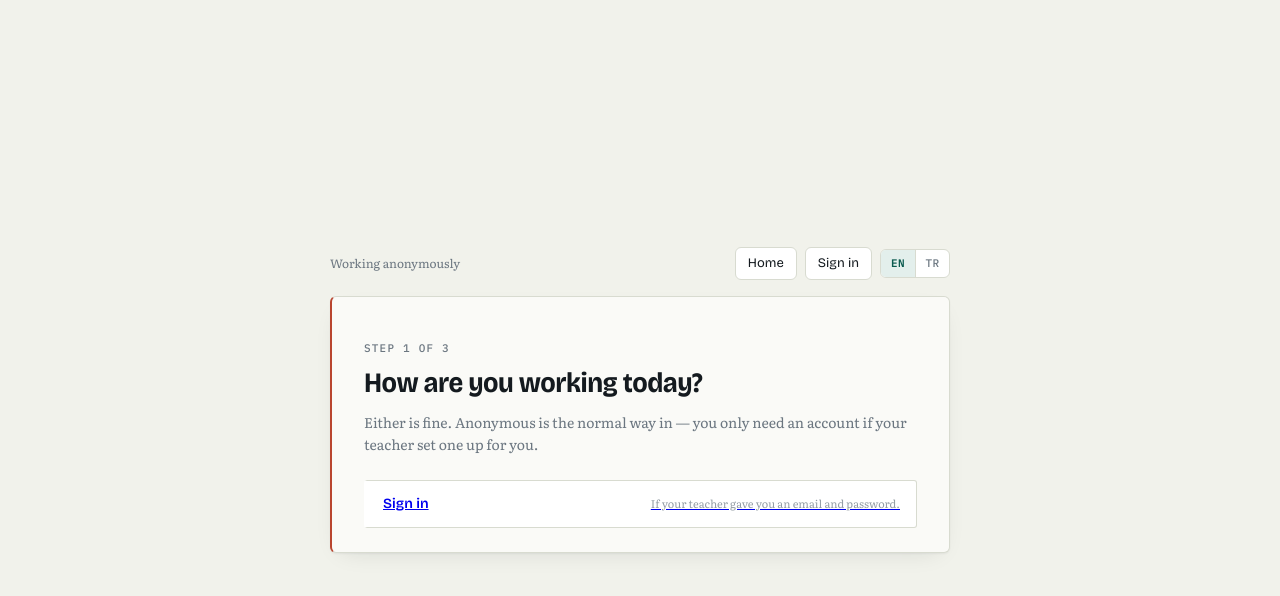
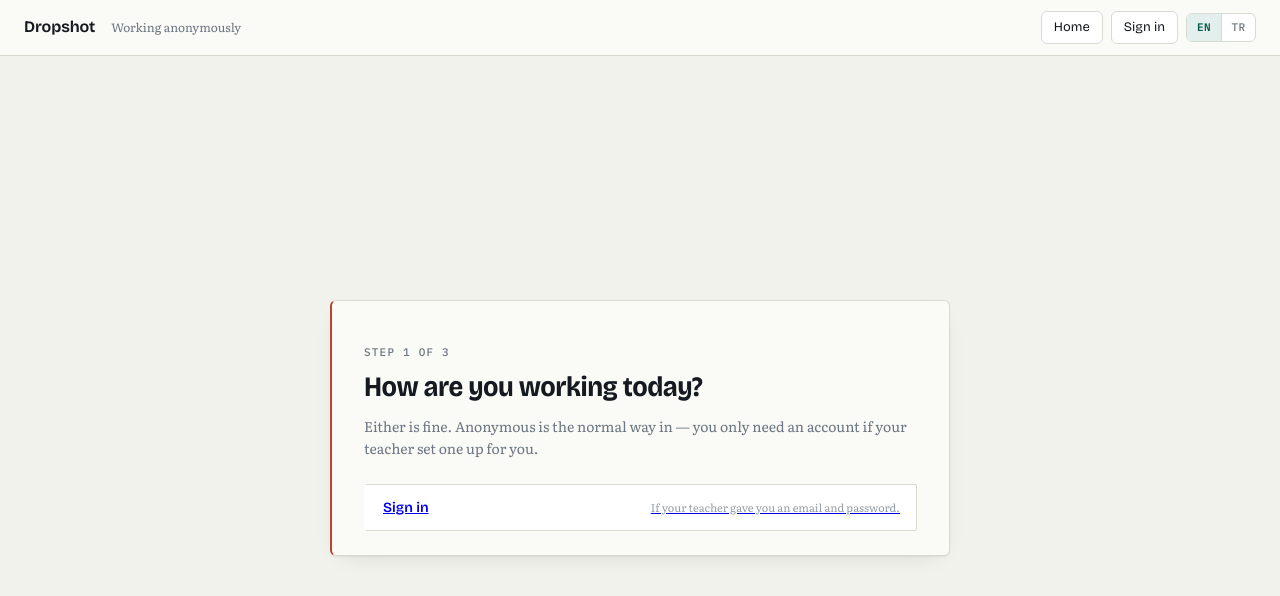
Before and after one commit to canberkakartuna/feedback_evaluator, a React (Vite) app: page / in a window 1280 px wide. Shown: the top 596 px of the page. Built offline with nearby package versions, Linux system fonts and the light colour scheme.

Commit message:
Refactor navigation: replace TopBar with Navbar component across multiple routes and update styles for fixed positioning

```diff
--- a/src/components/Chrome.css
+++ b/src/components/Chrome.css
@@ -6,6 +6,50 @@
    furniture until you need it, which is the point: a student who
    has finished should not have to hunt for the way out.
    ───────────────────────────────────────────────────────────── */
+
+/* ── the navbar ──────────────────────────────────────────────── */
+
+/* Fixed rather than sticky: the student entry screens and the two consoles
+   scroll in different containers (one is its own scroll region, the other is
+   the window), and a fixed strip is the one positioning scheme that sits
+   above either without caring which. Every page that renders this owes it
+   `padding-top: var(--nb-h)` up top, or its own first pixels land underneath. */
+.nb-bar {
+  position: fixed;
+  top: 0;
+  left: 0;
+  right: 0;
+  z-index: 50;
+  display: flex;
+  align-items: center;
+  gap: var(--s-4);
+  height: var(--nb-h);
+  padding: 0 var(--s-5);
+  background: var(--paper);
+  border-bottom: 1px solid var(--edge);
+}
+
+.nb-brand {
+  flex: none;
+  display: inline-flex;
+  align-items: center;
+  text-decoration: none;
+  color: var(--ink);
+}
+
+.nb-brand-name {
+  font-family: var(--f-display);
+  font-size: var(--t-16);
+  font-weight: 650;
+  letter-spacing: -0.01em;
+}
+
+@media (max-width: 640px) {
+  .nb-bar {
+    padding: 0 var(--s-3);
+    gap: var(--s-2);
+  }
+}
 
 .ch-bar {
   display: flex;
@@ -195,3 +239,41 @@
     justify-content: flex-end;
   }
 }
+
+/* ── the navbar copy ─────────────────────────────────────────── */
+
+/* Lives inside .nb-bar, which is fixed to a single height — so unlike 'page'
+   or 'bar' this one never wraps, whatever it holds. Past the point where its
+   buttons no longer fit, it scrolls sideways instead of growing taller and
+   pushing the fixed strip's height out from under the page below it. */
+.ch-bar[data-layout='nav'] {
+  flex: 1;
+  /* Lets the row actually shrink to the space left of the brand, rather than
+     forcing .nb-bar itself wider than the viewport — the scrolling below
+     depends on that. */
+  min-width: 0;
+  flex-wrap: nowrap;
+  width: auto;
+  max-width: none;
+  margin: 0;
+  /* `safe` is the point: plain flex-end hides whatever doesn't fit off the
+     *left*, past scrollLeft 0, with no hint it's there. `safe` falls back to
+     flex-start the moment content overflows, so the scrollable overflow
+     always starts from something visible. */
+  justify-content: safe flex-end;
+  overflow-x: auto;
+  overflow-y: hidden;
+}
+
+.ch-bar[data-layout='nav'] .ch-btn {
+  flex-shrink: 0;
+}
+
+.ch-bar[data-layout='nav'] .ch-lang {
+  flex-shrink: 0;
+}
+
+.ch-bar[data-layout='nav'] .ch-who {
+  flex-shrink: 0;
+  white-space: nowrap;
+}
--- a/src/components/Entry.css
+++ b/src/components/Entry.css
@@ -1,15 +1,15 @@
 /* The cover of the exercise book: one sheet, the margin rule down its side. */
 
-/* A column, because every entry screen now carries the bar of direct buttons
-   above its sheet — see components/TopBar.jsx. With one child it centres
-   exactly as it did when the card was the only thing here. */
+/* The card, centred under the fixed navbar every entry screen renders above
+   it — see components/Navbar.jsx. `padding-top` clears that strip, since the
+   navbar is fixed to the viewport rather than sitting in this flow. */
 .en-page {
   display: flex;
   flex-direction: column;
   align-items: center;
   justify-content: center;
   min-height: 100%;
-  padding: var(--s-5) var(--s-4);
+  padding: calc(var(--nb-h) + var(--s-5)) var(--s-4) var(--s-5);
   background: var(--paper-sunk);
   overflow-y: auto;
 }
@@ -194,7 +194,7 @@
 @media (max-width: 759px) {
   .en-page {
     align-items: flex-start;
-    padding: var(--s-4) var(--s-3);
+    padding: calc(var(--nb-h) + var(--s-4)) var(--s-3) var(--s-3);
   }
 
   .en-card {
--- /dev/null
+++ b/src/components/Navbar.jsx
@@ -0,0 +1,31 @@
+import { Link } from 'react-router-dom'
+import { homeFor, useAuth } from '../lib/auth'
+import TopBar from './TopBar'
+import './Chrome.css'
+
+/**
+ * The one navbar, fixed to the top of the viewport on every screen that has
+ * one — the student entry flow, sign-in, the profile, the consent notice, and
+ * both consoles. It replaced a bare `TopBar` that used to scroll away with
+ * the page it sat on, which meant the way out was gone exactly when a long
+ * screen made you want it most.
+ *
+ * The brand is the one thing `TopBar` never carried: a link back to wherever
+ * this person's screen actually starts, which is `homeFor` for anyone signed
+ * in and `/` — the student entry screen — for everybody else. Everything to
+ * its right is `TopBar` itself, unchanged, so every prop it takes still
+ * works here.
+ */
+export default function Navbar(props) {
+  const { user } = useAuth()
+  const brandHref = user ? homeFor(user) : '/'
+
+  return (
+    <header className="nb-bar">
+      <Link className="nb-brand" to={brandHref}>
+        <span className="nb-brand-name">Dropshot</span>
+      </Link>
+      <TopBar layout="nav" {...props} />
+    </header>
+  )
+}
--- a/src/components/TopBar.jsx
+++ b/src/components/TopBar.jsx
@@ -21,9 +21,11 @@ import './Chrome.css'
  *   a student       Home · Class code · Profile · Sign out
  *   staff           My console · Profile · Sign out
  *
- * `layout` picks the arrangement, not the contents: `page` is the centred row
- * above an entry card, `stack` is a console sidebar, `bar` is the tight row at
- * the right of the workspace header. See Chrome.css.
+ * `layout` picks the arrangement, not the contents: `nav` is the fixed navbar
+ * every screen sits under (see Navbar.jsx), `stack` is a console sidebar,
+ * `bar` is the tight row at the right of the workspace header. `page` is what
+ * `nav` replaced and stays only for a screen that renders TopBar without one.
+ * See Chrome.css.
  */
 export default function TopBar({
   layout = 'page',
@@ -70,7 +72,7 @@ export default function TopBar({
     <nav className="ch-bar" data-layout={layout} aria-label={t('nav.label')}>
       {/* Only once `me` has settled, or the bar would flicker from "Sign in"
           to "Sign out" on every page load for someone already signed in. */}
-      {who && ready && layout === 'page' ? (
+      {who && ready && (layout === 'page' || layout === 'nav') ? (
         <p className="ch-who">
           {user ? t('nav.signedInAs', { name: user.name }) : t('nav.working')}
         </p>
--- a/src/index.css
+++ b/src/index.css
@@ -49,6 +49,9 @@
 
   /* the square */
   --sq: 24px;
+
+  /* the fixed navbar every screen sits under */
+  --nb-h: 56px;
 
   --s-1: 4px;
   --s-2: 8px;
--- a/src/routes/Profile.jsx
+++ b/src/routes/Profile.jsx
@@ -1,7 +1,7 @@
 import { Navigate } from 'react-router-dom'
 import { useAuth } from '../lib/auth'
 import { useI18n } from '../lib/i18n'
-import TopBar from '../components/TopBar'
+import Navbar from '../components/Navbar'
 import '../components/Entry.css'
 import './Profile.css'
 
@@ -40,7 +40,7 @@ export default function Profile() {
 
   return (
     <main className="en-page">
-      <TopBar profile={false} />
+      <Navbar profile={false} />
       <div className="en-card">
         <p className="eyebrow">{t('profile.eyebrow')}</p>
         <h1 className="en-title">{t('profile.title')}</h1>
--- a/src/routes/SignIn.jsx
+++ b/src/routes/SignIn.jsx
@@ -2,7 +2,7 @@ import { useState } from 'react'
 import { Navigate, useLocation, useNavigate } from 'react-router-dom'
 import { landingFor, useAuth } from '../lib/auth'
 import { useT } from '../lib/i18n'
-import TopBar from '../components/TopBar'
+import Navbar from '../components/Navbar'
 import './console.css'
 import '../components/Entry.css'
 
@@ -51,7 +51,7 @@ export default function SignIn() {
     <main className="en-page">
       {/* No "My console" here — nobody is signed in yet, and no sign-out for the
           same reason. Home and the language switch are the useful pair. */}
-      <TopBar who={false} />
+      <Navbar who={false} />
       <div className="en-card">
         <p className="eyebrow">{t('signin.eyebrow')}</p>
         <h1 className="en-title">{t('signin.title')}</h1>
--- a/src/routes/console.css
+++ b/src/routes/console.css
@@ -14,10 +14,13 @@
 
 /* ── shell ───────────────────────────────────────────────────── */
 
+/* Pushed down by the fixed navbar above it — see components/Navbar.jsx — so
+   neither column starts underneath that strip. */
 .cs {
   display: grid;
   grid-template-columns: 232px minmax(0, 1fr);
   min-height: 100dvh;
+  padding-top: var(--nb-h);
   background: var(--paper-sunk);
 }
 
@@ -29,23 +32,11 @@
   background: var(--paper);
   border-right: 1px solid var(--edge);
   position: sticky;
-  top: 0;
-  height: 100dvh;
+  /* Sticks just below the navbar rather than at the very top of the
+     viewport, or it would tuck in underneath the fixed strip once scrolled. */
+  top: var(--nb-h);
+  height: calc(100dvh - var(--nb-h));
   overflow-y: auto;
-}
-
-.cs-brand {
-  display: block;
-  text-decoration: none;
-  color: inherit;
-}
-
-.cs-brand-name {
-  margin: 0;
-  font-family: var(--f-display);
-  font-size: var(--t-16);
-  font-weight: 650;
-  letter-spacing: -0.01em;
 }
 
 .cs-links {
--- a/src/routes/student/StudentLayout.jsx
+++ b/src/routes/student/StudentLayout.jsx
@@ -4,7 +4,7 @@ import { NICKNAME_MAX } from '../../../shared/session'
 import { isStaff } from '../../../shared/roles'
 import { homeFor, useAuth } from '../../lib/auth'
 import { useT } from '../../lib/i18n'
-import TopBar from '../../components/TopBar'
+import Navbar from '../../components/Navbar'
 import '../../components/Entry.css'
 import '../console.css'
 
@@ -70,7 +70,7 @@ export default function StudentLayout() {
   if (problem) {
     return (
       <main className="en-page">
-        <TopBar join={false} console={false} />
+        <Navbar join={false} console={false} />
         <div className="en-card">
           <p className="eyebrow">{t('entry.unknown.eyebrow')}</p>
           <h1 className="en-title">{t('entry.unknown.title')}</h1>
@@ -111,7 +111,7 @@ export default function StudentLayout() {
   if (needsWho && working !== 'anon') {
     return (
       <main className="en-page">
-        <TopBar />
+        <Navbar />
         <div className="en-card">
           <p className="eyebrow">
             {t('entry.step', { current: stepOf('who'), total: steps.length })}
@@ -146,7 +146,7 @@ export default function StudentLayout() {
   if (needsWho && !named) {
     return (
       <main className="en-page">
-        <TopBar />
+        <Navbar />
         <div className="en-card">
           <p className="eyebrow">
             {t('entry.step', { current: stepOf('nickname'), total: steps.length })}
@@ -204,7 +204,7 @@ export default function StudentLayout() {
   /* 3 — the work. */
   return (
     <main className="en-page">
-      <TopBar />
+      <Navbar />
       <Outlet
         context={{
           /** Anonymous only: a signed-in session is labelled by its account. */
```
Also changed, not shown: src/components/ConsentScreen.jsx (+5 -5 lines), src/routes/admin/AdminLayout.jsx (+8 -9 lines), src/routes/teacher/TeacherLayout.jsx (+14 -14 lines).
